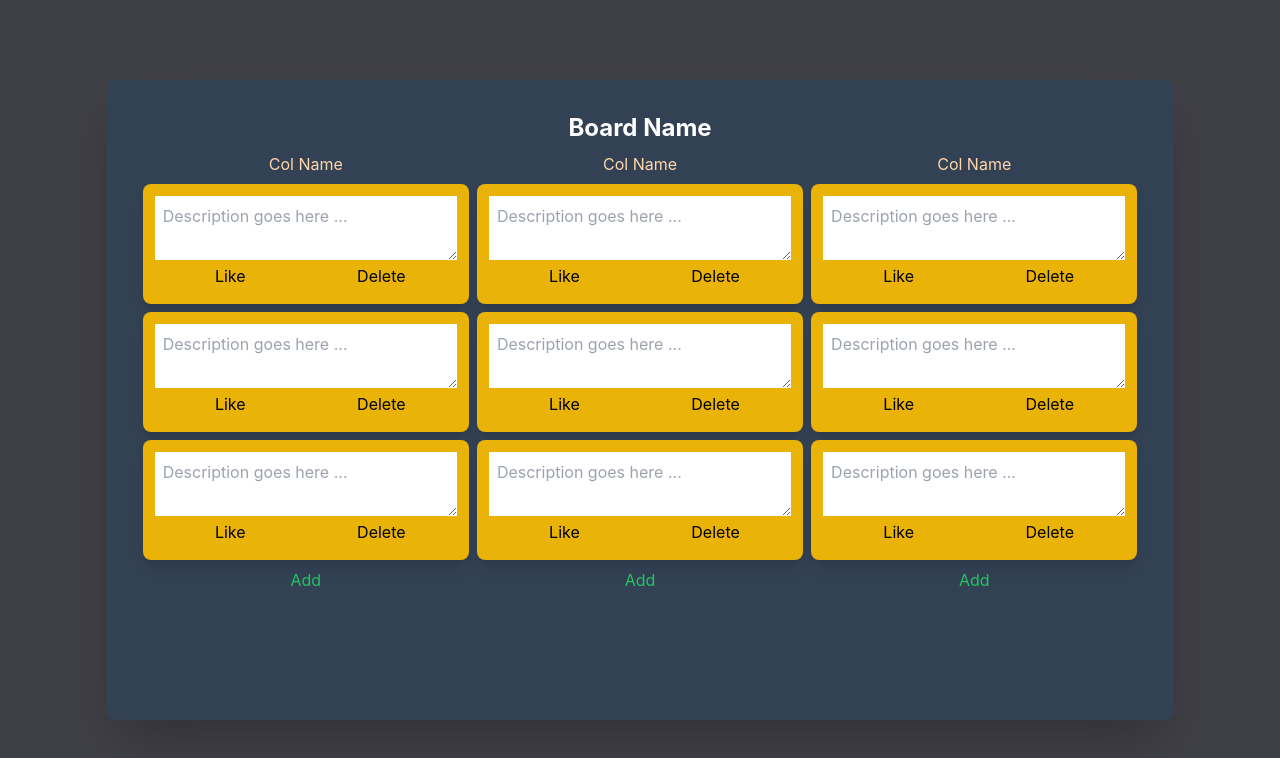
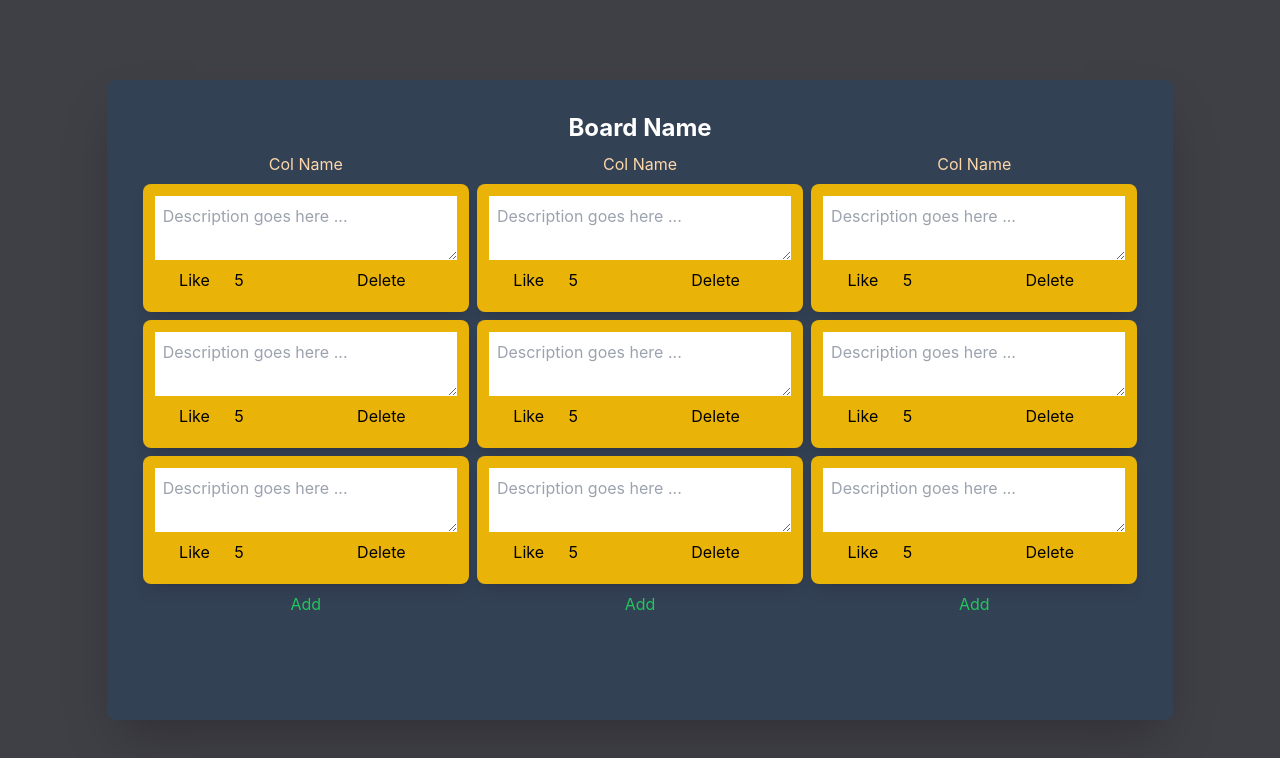
Before and after one commit to bahmanashtari/kanban, a React (Create React App) app: page / in a window 1280 px wide. Shown: the top 758 px of the page. Built offline with nearby package versions, Linux system fonts and the light colour scheme.

Commit message:
add: the Like Button + stylings

```diff
--- /dev/null
+++ b/src/components/LikeButton.js
@@ -0,0 +1,12 @@
+const LikeButton = props => {
+	return (
+		<div className='grid grid-flow-col grid-cols-2 p-1'>
+			<button className='p-1' type='button'>
+				Like
+			</button>
+			<h5 className='p-1 text-left'>5</h5>
+		</div>
+	)
+}
+
+export default LikeButton
--- a/src/components/Task.js
+++ b/src/components/Task.js
@@ -1,4 +1,5 @@
 import Card from './Card'
+import LikeButton from './LikeButton'
 
 const Task = props => {
 	return (
@@ -8,9 +9,7 @@ const Task = props => {
 				type='text'
 				placeholder='Description goes here ...'></textarea>
 			<div className='grid grid-flow-col grid-cols-2'>
-				<button className='p-1' type='button'>
-					Like
-				</button>
+				<LikeButton />
 				<button className='p-1' type='button'>
 					Delete
 				</button>
```
